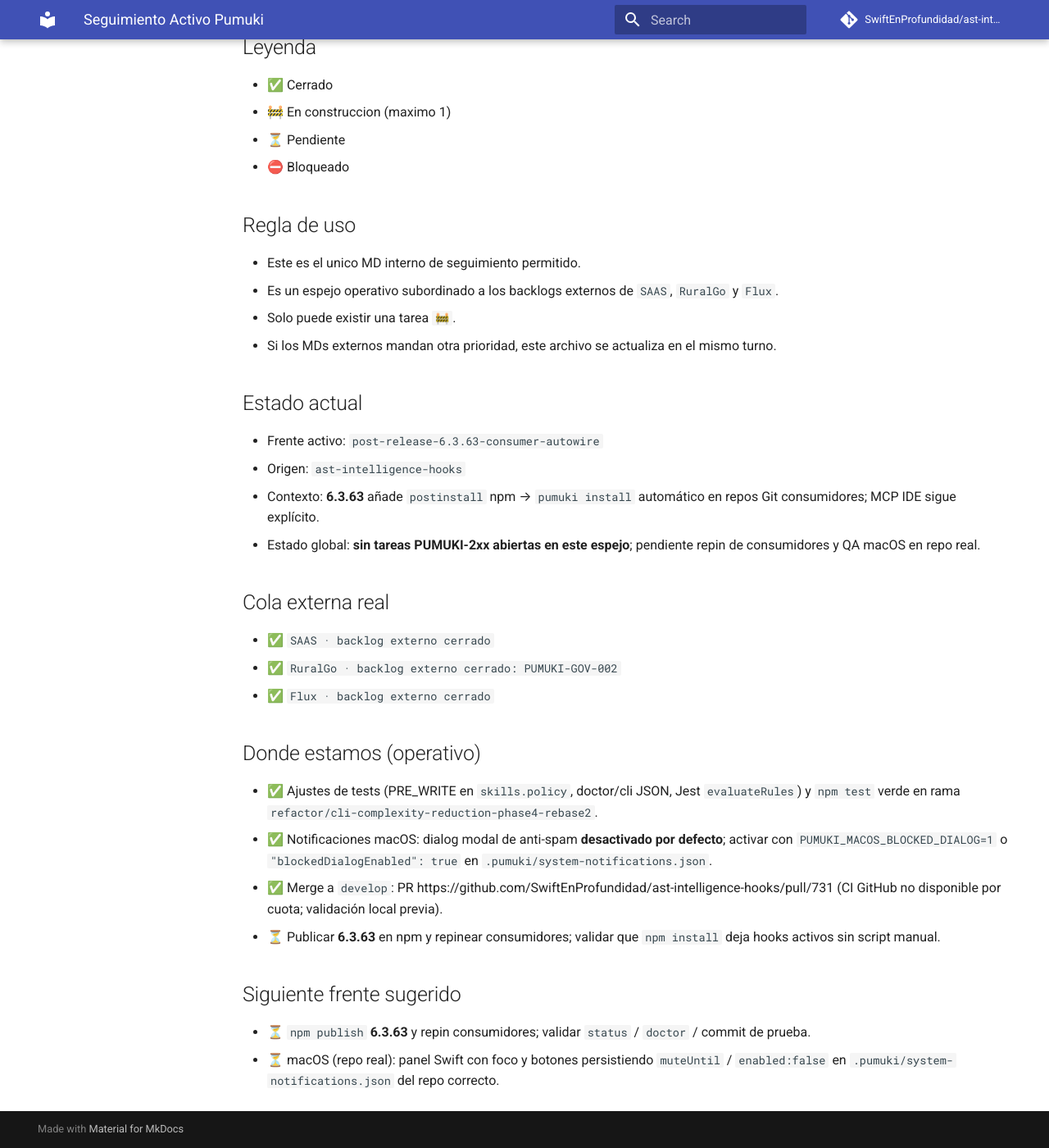
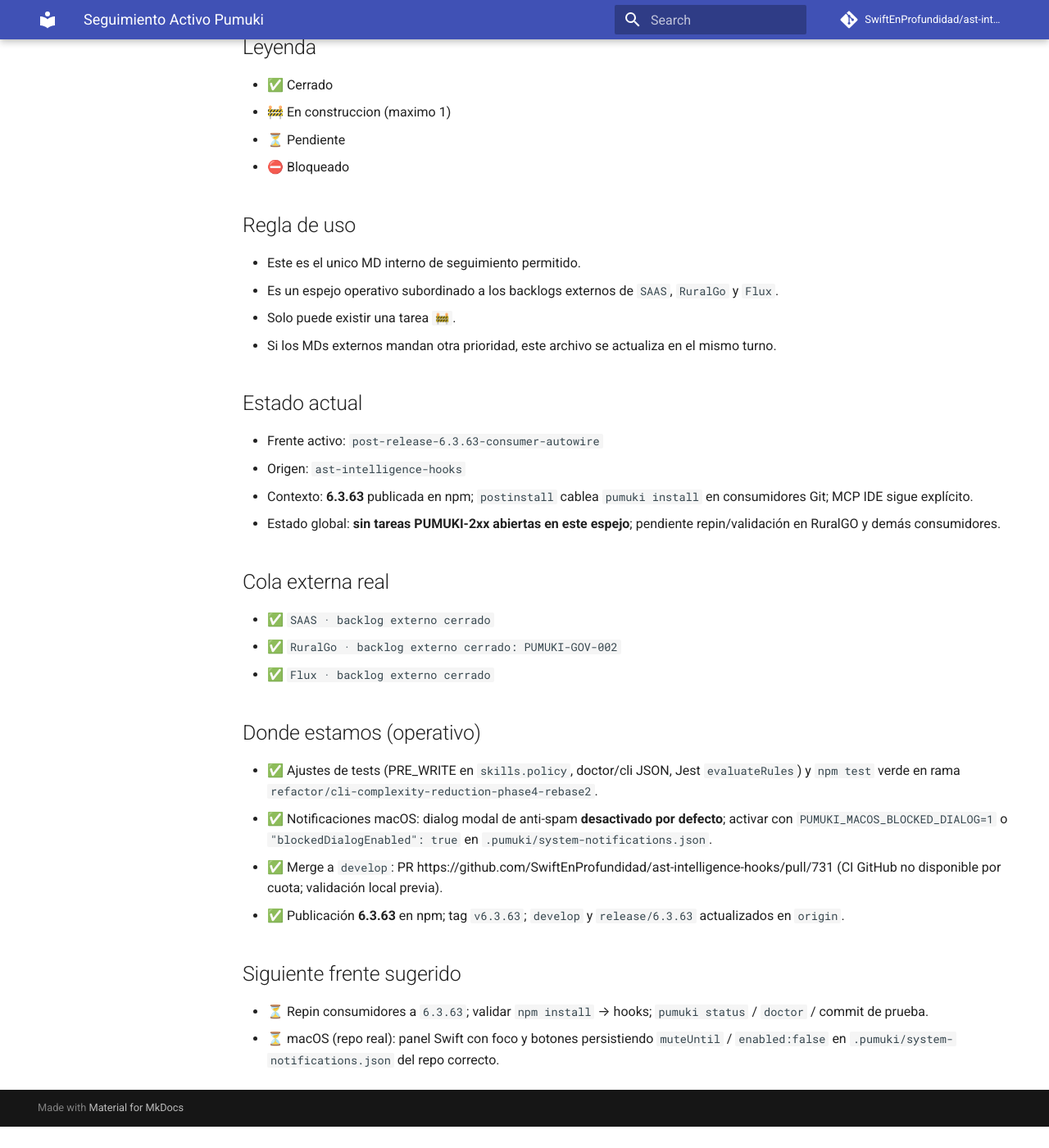
Before and after one commit to SwiftEnProfundidad/ast-intelligence-hooks, an MkDocs documentation site: the page built from docs/tracking/plan-activo-de-trabajo.md, in a window 1280 px wide and 1400 px high, scrolled down 188 px. Shown: the whole window at 82% size. Built offline with MkDocs 1.6.1 and Material for MkDocs 9.7.7, drawn with Linux system fonts in a browser that asks for light colours; comment, search, counter and statistics services are not loaded; after the commit the page ends 1562 px from its top, so only the background shows below that.

Commit message:
docs(tracking): estado post-publish 6.3.63

```diff
--- a/docs/tracking/plan-activo-de-trabajo.md
+++ b/docs/tracking/plan-activo-de-trabajo.md
@@ -18,8 +18,8 @@
 
 - Frente activo: `post-release-6.3.63-consumer-autowire`
 - Origen: `ast-intelligence-hooks`
-- Contexto: **6.3.63** añade `postinstall` npm → `pumuki install` automático en repos Git consumidores; MCP IDE sigue explícito.
-- Estado global: **sin tareas PUMUKI-2xx abiertas en este espejo**; pendiente repin de consumidores y QA macOS en repo real.
+- Contexto: **6.3.63** publicada en npm; `postinstall` cablea `pumuki install` en consumidores Git; MCP IDE sigue explícito.
+- Estado global: **sin tareas PUMUKI-2xx abiertas en este espejo**; pendiente repin/validación en RuralGO y demás consumidores.
 
 ## Cola externa real
 
@@ -32,9 +32,9 @@
 - ✅ Ajustes de tests (PRE_WRITE en `skills.policy`, doctor/cli JSON, Jest `evaluateRules`) y `npm test` verde en rama `refactor/cli-complexity-reduction-phase4-rebase2`.
 - ✅ Notificaciones macOS: dialog modal de anti-spam **desactivado por defecto**; activar con `PUMUKI_MACOS_BLOCKED_DIALOG=1` o `"blockedDialogEnabled": true` en `.pumuki/system-notifications.json`.
 - ✅ Merge a `develop`: PR https://github.com/SwiftEnProfundidad/ast-intelligence-hooks/pull/731 (CI GitHub no disponible por cuota; validación local previa).
-- ⏳ Publicar **6.3.63** en npm y repinear consumidores; validar que `npm install` deja hooks activos sin script manual.
+- ✅ Publicación **6.3.63** en npm; tag `v6.3.63`; `develop` y `release/6.3.63` actualizados en `origin`.
 
 ## Siguiente frente sugerido
 
-- ⏳ `npm publish` **6.3.63** y repin consumidores; validar `status` / `doctor` / commit de prueba.
+- ⏳ Repin consumidores a `6.3.63`; validar `npm install` → hooks; `pumuki status` / `doctor` / commit de prueba.
 - ⏳ macOS (repo real): panel Swift con foco y botones persistiendo `muteUntil` / `enabled:false` en `.pumuki/system-notifications.json` del repo correcto.
```
